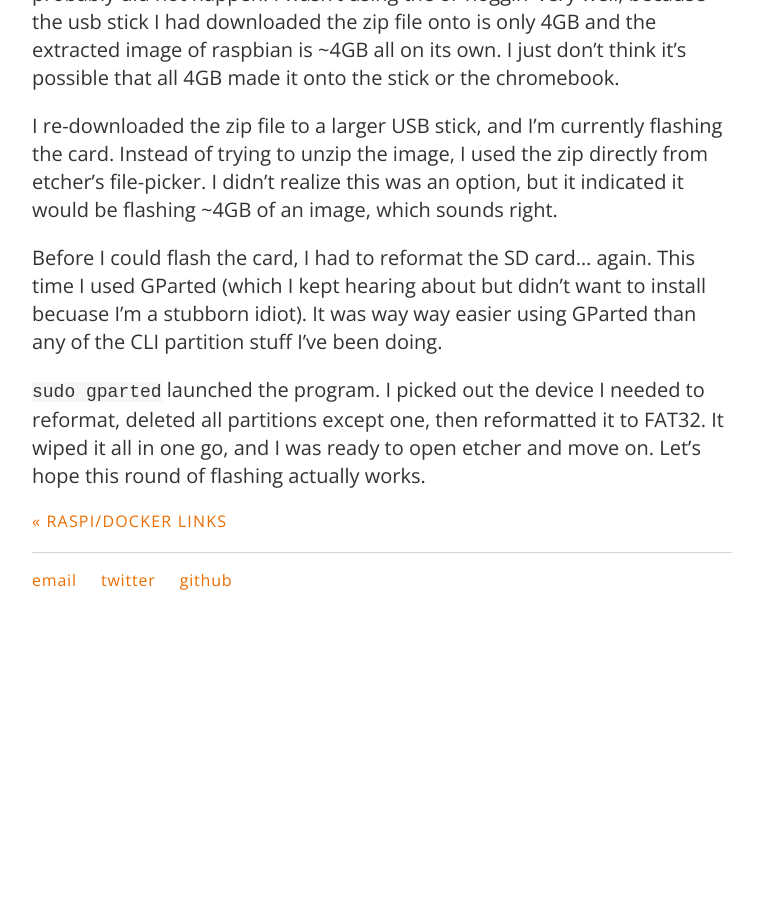
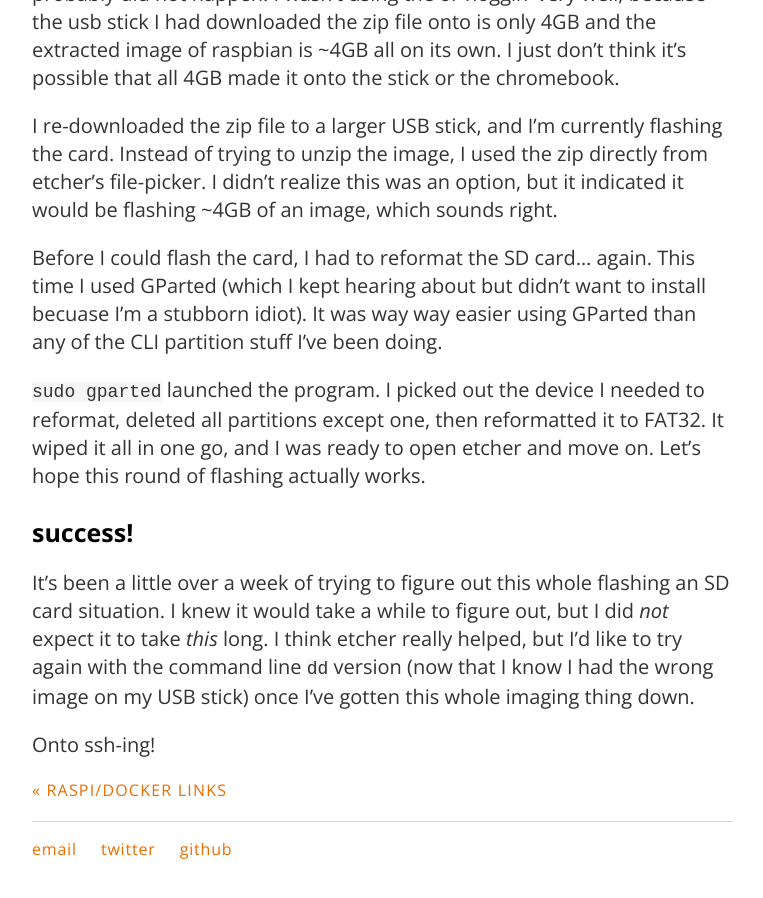
Before and after one commit to carylwyatt/carylwyatt.github.io, a Jekyll site: the page built from _posts/2018-08-13-week-of-13-august.md, in a window 1280 px wide and 900 px high, scrolled down 2515 px. Shown: the whole window, without its empty margins (258-1021 px from the left). Built offline with Jekyll 4.4.1, drawn with Linux system fonts in a browser that asks for light colours; before the commit the page ends 3146 px from its top, so only the background shows below that.

Commit message:
success with flashing SD card

```diff
--- a/_posts/2018-08-13-week-of-13-august.md
+++ b/_posts/2018-08-13-week-of-13-august.md
@@ -48,3 +48,9 @@ I re-downloaded the zip file to a larger USB stick, and I'm currently flashing t
 Before I could flash the card, I had to reformat the SD card... again. This time I used GParted (which I kept hearing about but didn't want to install becuase I'm a stubborn idiot). It was way way easier using GParted than any of the CLI partition stuff I've been doing.
 
 `sudo gparted` launched the program. I picked out the device I needed to reformat, deleted all partitions except one, then reformatted it to FAT32. It wiped it all in one go, and I was ready to open etcher and move on. Let's hope this round of flashing actually works.
+
+### success!
+
+It's been a little over a week of trying to figure out this whole flashing an SD card situation. I knew it would take a while to figure out, but I did *not* expect it to take *this* long. I think etcher really helped, but I'd like to try again with the command line `dd` version (now that I know I had the wrong image on my USB stick) once I've gotten this whole imaging thing down.
+
+Onto ssh-ing!
```
